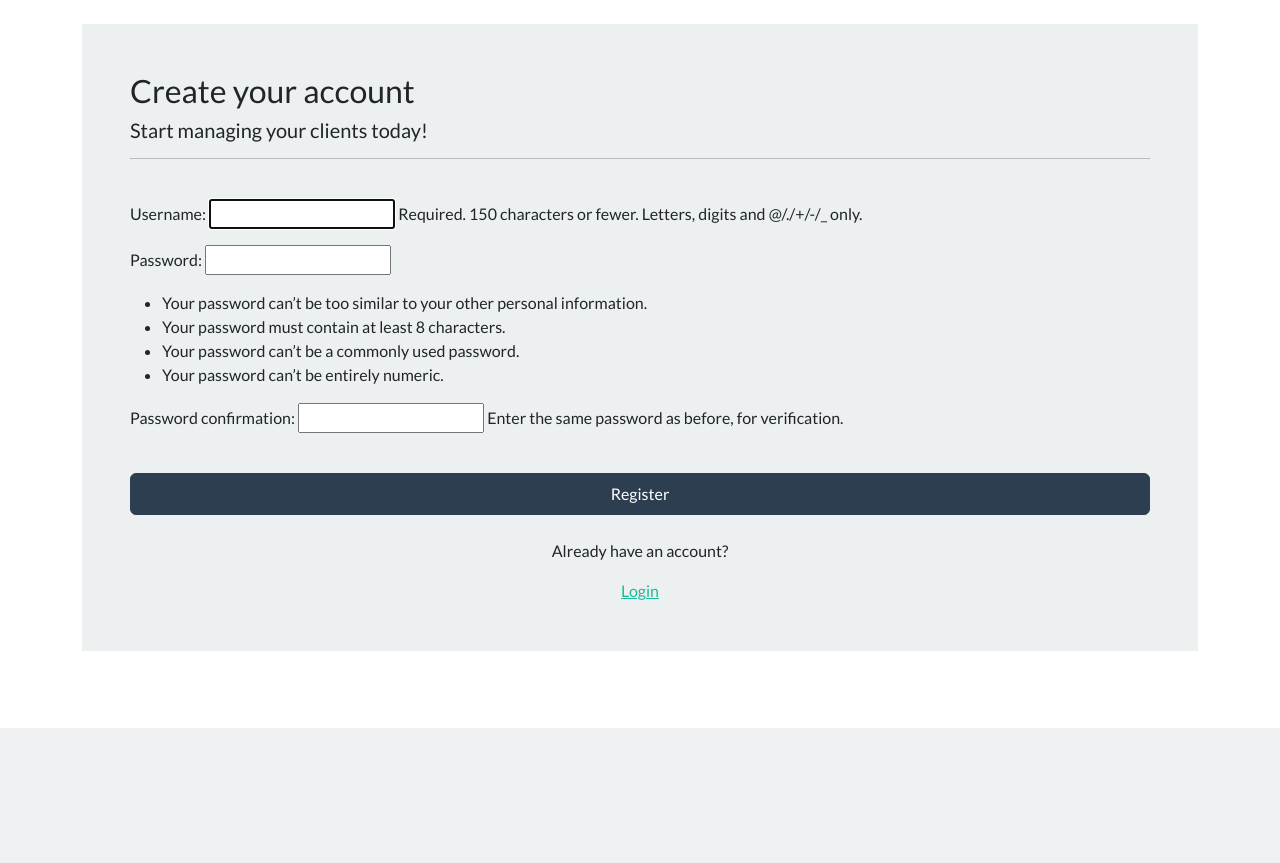
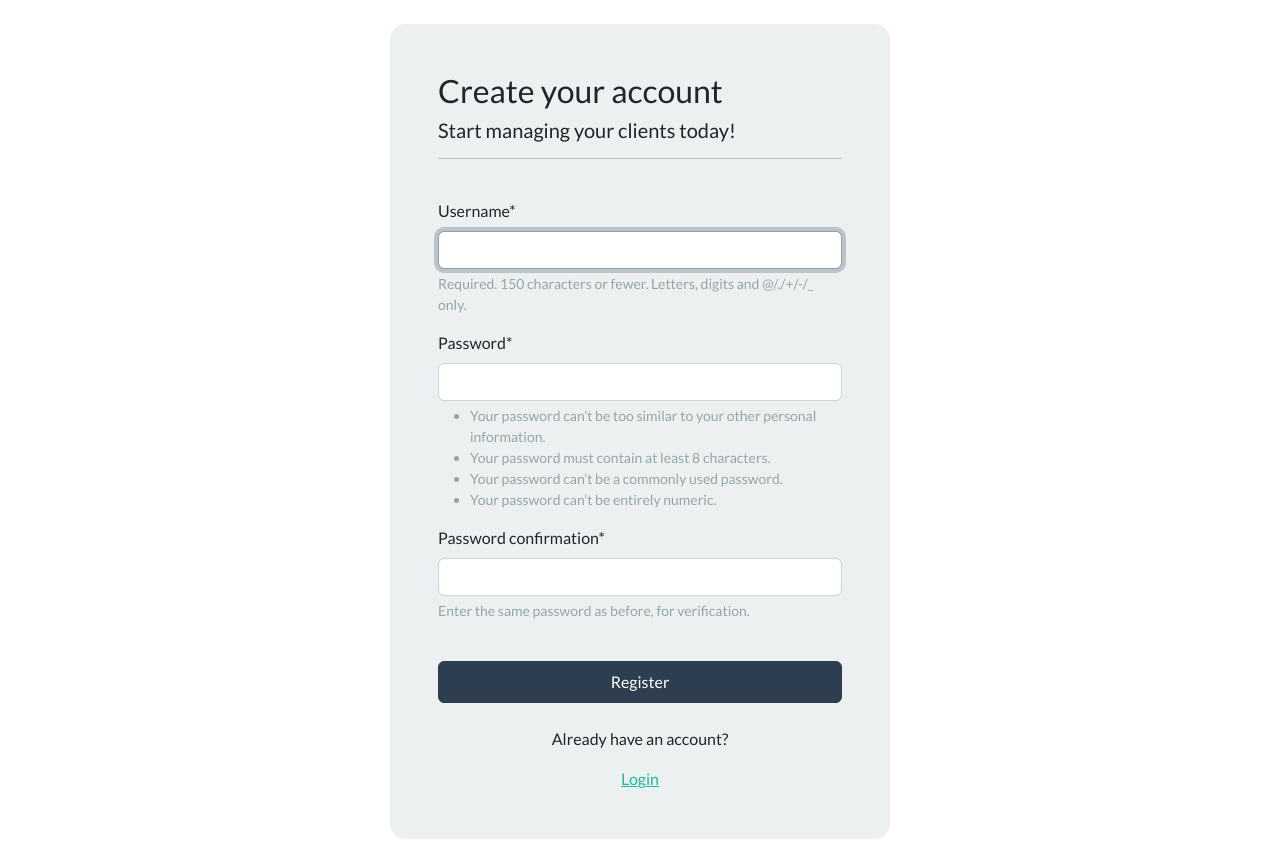
Before and after one commit to softdeveloper23/crm-django, a Django app: page /register/ in a window 1280 px wide. Shown: the part 72-935 px from the top of the page. Before the commit the page ends 800 px from the top, so only its background shows below. Run offline with Django 5.2, Linux system fonts and the light colour scheme; some libraries are stand-ins or nearby versions.

Commit message:
Updated code for user registration and installed crispy forms

```diff
--- a/crm/crm/settings.py
+++ b/crm/crm/settings.py
@@ -39,7 +39,10 @@ INSTALLED_APPS = [
     "django.contrib.staticfiles",
 
     "webapp",
+    "crispy_forms",
 ]
+
+CRISPY_TEMPLATE_PACK = "bootstrap4"
 
 MIDDLEWARE = [
     "django.middleware.security.SecurityMiddleware",
--- /dev/null
+++ b/crm/static/css/styles.css
@@ -0,0 +1,4 @@
+.form-layout {
+    border-radius: 15px;
+    width: 500px; /* In the future, change to vw for responsive design. */
+}
--- a/crm/webapp/templates/webapp/register.html
+++ b/crm/webapp/templates/webapp/register.html
@@ -1,14 +1,18 @@
 {% extends "webapp/base.html" %}
+
+<!-- Crispy Forms-->
+{% load crispy_forms_tags %}
+
 {% block content %}
     <body>
-        <div class="container bg-light shadow-md p-5">
+        <div class="container bg-light shadow-md p-5 form-layout">
             <h3>Create your account</h3>
             <h5>Start managing your clients today!</h5>
             <hr>
             <br>
             <form method="POST" autocomplete="off">
                 {% csrf_token %}
-                {{ form.as_p }}
+                {{ form|crispy }}
                 <br>
                 <button type="submit" class="btn btn-primary w-100 btn-block p-2">Register</button>
             </form>
```
